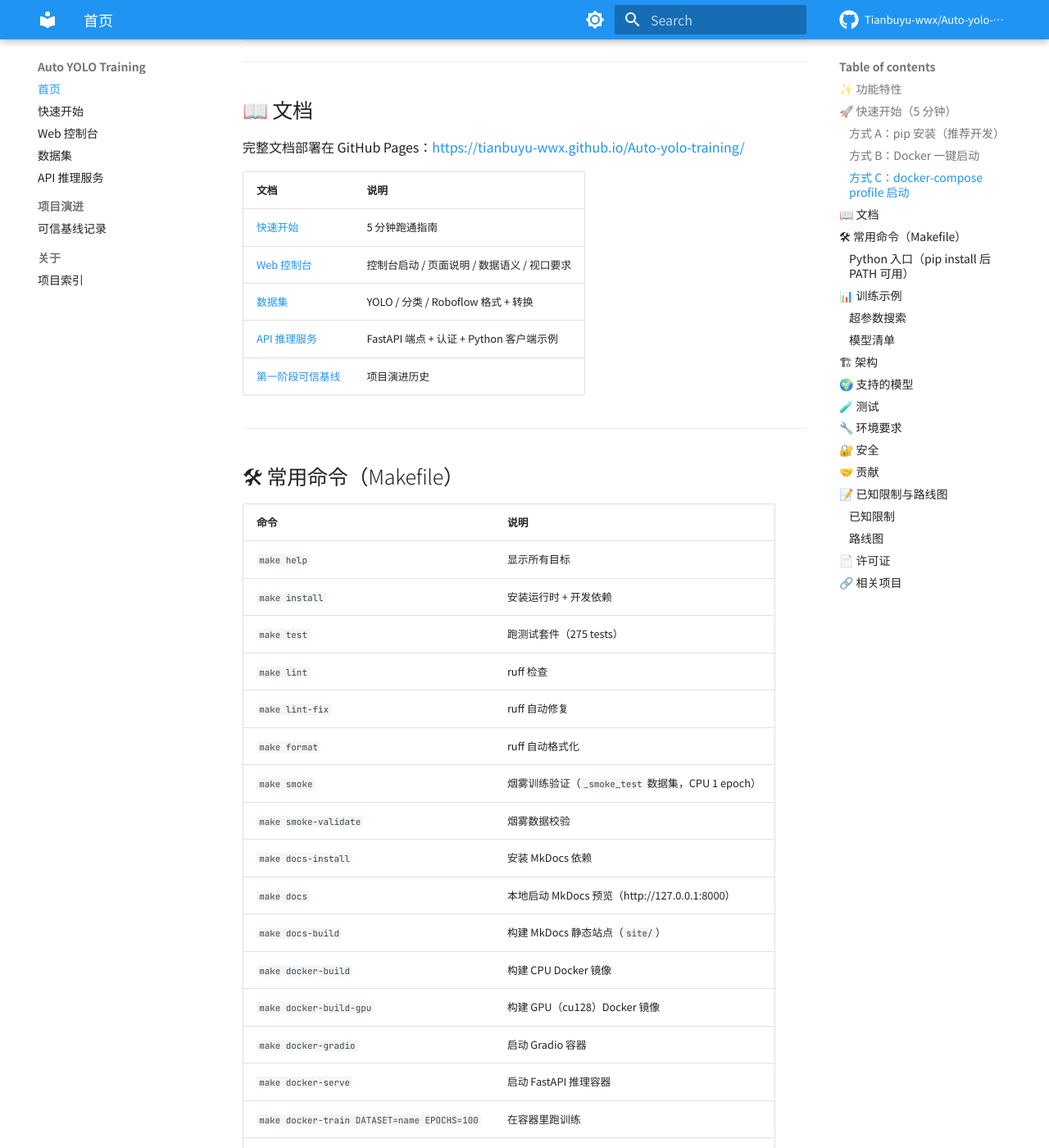
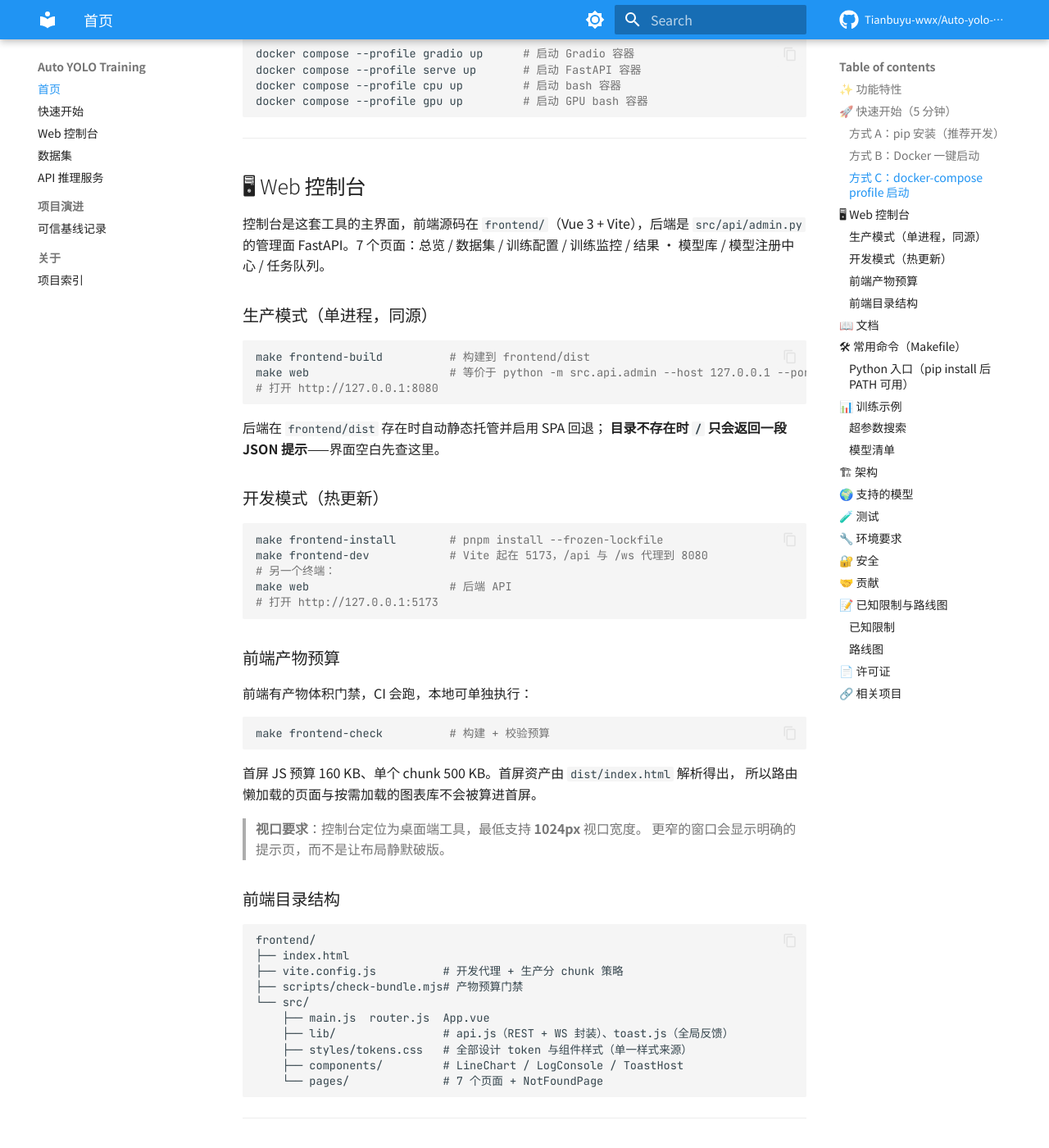
Before and after one commit to Tianbuyu-wwx/Auto-yolo-training, an MkDocs documentation site: the page built from docs/README.md, in a window 1280 px wide and 1400 px high, scrolled down 2147 px. Shown: the whole window at 82% size. Built offline with MkDocs 1.6.1 and Material for MkDocs 9.7.7, drawn with Linux system fonts in a browser that asks for light colours; comment, search, counter and statistics services are not loaded; some of the changed text lies outside the part shown.

Commit message:
docs: align the site home, index and README numbers with reality
The audit found documentation drift, not typos:

- docs/README.md is the MkDocs home page and was a hand-copied Gradio-era
  snapshot: 147 lines behind the root README, missing the whole "Web console"
  chapter, still claiming 275 tests. It is now GENERATED from the root README
  by scripts/sync_docs_readme.py -- link forms differ per surface, so the
  script rewrites them (docs/ links lose the prefix, repo files become
  absolute GitHub URLs, the anchor badge loses its link).
- docs/about.md still described phase C as "planned", said 95+ tests and
  listed a CLI without ayt-web/ayt-models. Rewritten: phases A-G plus phase 0,
  7 pages, current CLI list, current limitations.
- README said 275 in the badge, 300 in the feature table and 6 pages in two
  places; all now carry measured values (348 passed / 1 skipped, 7 pages,
  35 make targets).
- .env.example suggested YOLO_RUNTIME__DEVICE=auto, which Ultralytics rejects
  with "Invalid CUDA 'device=auto' requested" (measured 8.4.x); it now shows
  the empty value plus an explicit warning.

Guards: test/test_docs_consistency.py asserts (a) the site home equals the
generator output, (b) README and about.md test numbers match the number the
suite actually collects, (c) documented page counts match frontend/src/pages.

````diff
--- a/docs/README.md
+++ b/docs/README.md
@@ -1,14 +1,16 @@
+<!-- 本文件由 scripts/sync_docs_readme.py 从仓库根 README.md 生成，请勿手改。
+     改完根 README 后运行：python scripts/sync_docs_readme.py -->
 # Auto YOLO Training
 
 [![Python 3.12](https://img.shields.io/badge/Python-3.12-blue.svg)](https://www.python.org/downloads/)
 [![License: MIT](https://img.shields.io/badge/License-MIT-yellow.svg)](https://github.com/Tianbuyu-wwx/Auto-yolo-training/blob/main/LICENSE)
-![Tests](https://img.shields.io/badge/tests-275%20passed-brightgreen.svg)
+![Tests](https://img.shields.io/badge/tests-348%20passed-brightgreen.svg)
 [![Ruff](https://img.shields.io/badge/lint-ruff-blue.svg)](https://github.com/astral-sh/ruff)
 [![Docker](https://img.shields.io/badge/docker-cpu%20%7C%20cu128-2496ED.svg)](https://github.com/Tianbuyu-wwx/Auto-yolo-training/blob/main/Dockerfile)
 
 通用 YOLO 模型自动训练平台：数据校验、训练、评估、导出、推理一体化。支持 YOLOv5 / YOLOv8 / YOLOv11 / YOLO26 全系列，4 大任务类型（检测 / 分割 / 姿态 / 分类）。
 
-面向需要在受控环境中建立训练基线的开发者与团队。提供命令行、Gradio 界面、FastAPI 推理服务三种入口，并支持 Docker 一键部署。
+面向需要在受控环境中建立训练基线的开发者与团队。提供 **Web 控制台**、命令行、FastAPI 推理服务三种入口，并支持 Docker 一键部署。Web 控制台是主界面（Vue 3 SPA，`frontend/`）；原 Gradio 界面已冻结，仅作历史入口保留。
 
 ---
 
@@ -61,22 +63,25 @@ make smoke
 ```bash
 # CPU 容器
 make docker-build
-docker run -it --rm -p 7860:7860 -p 8000:8000 \
+docker run -it --rm -p 8080:8080 -p 8000:8000 \
     -v $(pwd)/dataset:/as/dataset \
     -v $(pwd)/basemodels:/as/basemodels \
     -v $(pwd)/runs:/as/runs \
     ayt:cpu
 
 # 容器内：
-ayt-gradio --host 0.0.0.0    # Gradio 界面
-ayt-serve  --host 0.0.0.0    # FastAPI 推理服务
+ayt-web    --host 0.0.0.0 --port 8080   # Web 控制台（Vue SPA + 管理面 API）→ http://localhost:8080
+ayt-serve  --host 0.0.0.0               # FastAPI 推理服务
 ayt-train  my_dataset --model yolov8s.pt --epochs 100   # 训练
 
 # GPU 容器（需 NVIDIA Container Toolkit）
 make docker-build-gpu
-docker run --gpus all -it --rm -p 7860:7860 -p 8000:8000 \
+docker run --gpus all -it --rm -p 8080:8080 -p 8000:8000 \
     -v $(pwd)/dataset:/as/dataset ayt:cu128
 ```
+
+> 镜像内已包含构建好的前端产物（构建时由独立的 Node 阶段生成并拷贝到
+> `/as/frontend/dist`），`ayt-web` 启动后直接可用，无需在容器里装 Node。
 
 ### 方式 C：docker-compose profile 启动
 
@@ -89,6 +94,64 @@ docker compose --profile gpu up         # 启动 GPU bash 容器
 
 ---
 
+## 🖥 Web 控制台
+
+控制台是这套工具的主界面，前端源码在 `frontend/`（Vue 3 + Vite），后端是
+`src/api/admin.py` 的管理面 FastAPI。7 个页面：总览 / 数据集 / 训练配置 /
+训练监控 / 结果 · 模型库 / 模型注册中心 / 任务队列。
+
+### 生产模式（单进程，同源）
+
+```bash
+make frontend-build          # 构建到 frontend/dist
+make web                     # 等价于 python -m src.api.admin --host 127.0.0.1 --port 8080
+# 打开 http://127.0.0.1:8080
+```
+
+后端在 `frontend/dist` 存在时自动静态托管并启用 SPA 回退；
+**目录不存在时 `/` 只会返回一段 JSON 提示**——界面空白先查这里。
+
+### 开发模式（热更新）
+
+```bash
+make frontend-install        # pnpm install --frozen-lockfile
+make frontend-dev            # Vite 起在 5173，/api 与 /ws 代理到 8080
+# 另一个终端：
+make web                     # 后端 API
+# 打开 http://127.0.0.1:5173
+```
+
+### 前端产物预算
+
+前端有产物体积门禁，CI 会跑，本地可单独执行：
+
+```bash
+make frontend-check          # 构建 + 校验预算
+```
+
+首屏 JS 预算 160 KB、单个 chunk 500 KB。首屏资产由 `dist/index.html` 解析得出，
+所以路由懒加载的页面与按需加载的图表库不会被算进首屏。
+
+> **视口要求**：控制台定位为桌面端工具，最低支持 **1024px** 视口宽度。
+> 更窄的窗口会显示明确的提示页，而不是让布局静默破版。
+
+### 前端目录结构
+
+```
+frontend/
+├── index.html
+├── vite.config.js          # 开发代理 + 生产分 chunk 策略
+├── scripts/check-bundle.mjs# 产物预算门禁
+└── src/
+    ├── main.js  router.js  App.vue
+    ├── lib/                # api.js（REST + WS 封装）、toast.js（全局反馈）
+    ├── styles/tokens.css   # 全部设计 token 与组件样式（单一样式来源）
+    ├── components/         # LineChart / LogConsole / ToastHost
+    └── pages/              # 7 个页面 + NotFoundPage
+```
+
+---
+
 ## 📖 文档
 
 完整文档部署在 GitHub Pages：<https://tianbuyu-wwx.github.io/Auto-yolo-training/>
@@ -96,7 +159,6 @@ docker compose --profile gpu up         # 启动 GPU bash 容器
 | 文档 | 说明 |
 |---|---|
 | [快速开始](quickstart.md) | 5 分钟跑通指南 |
-| [Web 控制台](console.md) | 控制台启动 / 页面说明 / 数据语义 / 视口要求 |
 | [数据集](datasets.md) | YOLO / 分类 / Roboflow 格式 + 转换 |
 | [API 推理服务](api.md) | FastAPI 端点 + 认证 + Python 客户端示例 |
 | [第一阶段可信基线](第一阶段可信基线实施记录与后续方案.md) | 项目演进历史 |
@@ -109,12 +171,17 @@ docker compose --profile gpu up         # 启动 GPU bash 容器
 |---|---|
 | `make help` | 显示所有目标 |
 | `make install` | 安装运行时 + 开发依赖 |
-| `make test` | 跑测试套件（275 tests） |
+| `make test` | 跑测试套件（348 tests） |
 | `make lint` | ruff 检查 |
 | `make lint-fix` | ruff 自动修复 |
 | `make format` | ruff 自动格式化 |
 | `make smoke` | 烟雾训练验证（`_smoke_test` 数据集，CPU 1 epoch） |
 | `make smoke-validate` | 烟雾数据校验 |
+| `make frontend-install` | 安装前端依赖（pnpm，严格按 lockfile） |
+| `make frontend-dev` | 启动前端开发服务器（http://127.0.0.1:5173） |
+| `make frontend-build` | 构建前端产物到 `frontend/dist` |
+| `make frontend-check` | 构建前端并校验产物预算（CI 同款门禁） |
+| `make web` | 启动控制台（后端 + 已构建的前端，http://127.0.0.1:8080） |
 | `make docs-install` | 安装 MkDocs 依赖 |
 | `make docs` | 本地启动 MkDocs 预览（http://127.0.0.1:8000） |
 | `make docs-build` | 构建 MkDocs 静态站点（`site/`） |
@@ -137,7 +204,8 @@ ayt-eval      # 评估
 ayt-export    # 导出
 ayt-serve     # FastAPI 推理
 ayt-validate  # 数据校验
-ayt-gradio    # Gradio 界面
+ayt-web       # Web 控制台（Vue SPA + 管理面 API，默认 127.0.0.1:8080）
+ayt-gradio    # Gradio 界面（已冻结，仅作历史入口）
 ayt-models    # 预训练模型清单与下载（list / local / download）
 ```
 
@@ -198,9 +266,10 @@ python ayt_models.py download yolov8n.pt
 
 ```
 ┌────────────────────────────────────────────────────────────────────┐
-│                       Entry Points（7 CLI + 1 Gradio + 1 API）       │
+│                 Entry Points（9 CLI，含 ayt-web 控制台）              │
 │  train.py / tune.py / eval.py / export.py / serve.py / validate.py │
-│  gradio_app.py / ayt_models.py                                     │
+│  src/api/admin.py（Web 控制台 + 管理面 API） / gradio_app.py（冻结） │
+│  ayt_models.py                                                     │
 └────────────────────────┬───────────────────────────────────────────┘
                          │
 ┌────────────────────────┴───────────────────────────────────────────┐
@@ -249,7 +318,7 @@ python ayt_models.py download yolov8n.pt
 ## 🧪 测试
 
 ```bash
-# 跑全部 CPU-safe 测试（275 tests）
+# 跑全部 CPU-safe 测试（348 tests）
 make test
 
 # 跑单个文件
@@ -259,7 +328,7 @@ python -m pytest test/test_data_validator.py -v
 make test-cov
 ```
 
-**测试统计**：275 passed, 1 skipped in ~20s（`pytest -m "not gpu and not training"`）。
+**测试统计**：348 passed, 1 skipped in ~20s（`pytest -m "not gpu and not training"`）。
 
 **测试组织**：
 
@@ -273,6 +342,8 @@ make test-cov
 | `test_model_downloader.py` | 模型下载 |
 | `test_run_artifacts.py` | 训练产物解析 |
 | `test_inference_service.py` | FastAPI 推理 |
+| `test_admin_api.py` | 管理面 FastAPI（控制台后端）：数据集 / 训练 / 队列 / 导出端点 |
+| `test_phase3.py` | 阶段 3：任务队列 / AutoBatch / 多 GPU / 代理调参 / 推理 / Gradio 认证 |
 | `test_gradio_services.py` | Gradio 服务层 |
 | `test_training_pipeline.py` | 训练流水线 |
 | `test_fastapi_api.py` | FastAPI 端点 |
@@ -308,6 +379,7 @@ make test-cov
 
 - **不要提交**：`*.env`、`*.pem`、`*.key`、API Key、模型权重
 - **FastAPI 部署**：必须配置 `YOLO_API__API_KEY`，并由反向代理提供 TLS / 限流
+- **Web 控制台**（`ayt-web`，8080）：与推理服务共用同一把 API Key。未配置 key 时**不校验任何请求**（本地开发零摩擦的取舍），此时绑到 `0.0.0.0` 等于把启停训练、上传数据集、下载权重的权限交给同网段所有人 —— 启动日志会显式警告
 - **Webhook 通知**：内置 SSRF 防护（`WebhookNotifier._is_safe_url`），白名单 `oapi.dingtalk.com` / `open.feishu.cn` / `qyapi.weixin.qq.com` / `hooks.slack.com`
 - **pre-commit hook** 自动扫描 `api[_-]?key / secret / token / password` 防止误提交敏感信息
 
@@ -321,6 +393,8 @@ make test-cov
 2. `make lint` 无错误
 3. `make format` 格式化代码
 4. 重要改动写测试
+5. 改了测试数量或页面数，记得同步本文档里的数字并重跑
+   `python scripts/sync_docs_readme.py`（`test/test_docs_consistency.py` 会检查文档是否同步）
 
 ---
 
@@ -328,9 +402,14 @@ make test-cov
 
 ### 已知限制
 
-- 训练任务目前仍在 Web 进程内（Gradio）执行；无独立任务队列、进程隔离、断点恢复、并发训练
+- **控制台为桌面专用**：最低 1024px 视口，不做移动/平板适配（窄屏显示提示页）
+- 控制台侧只有**单密钥认证**（`YOLO_API_KEY` / `ayt-web --api-key`），无多用户 / 权限隔离（`ayt-web` 默认只监听 127.0.0.1）
+- 数据集状态存在两级口径：`is_ready`（扫描级，labels 目录有标注）与
+  `is_trainable`（训练级，存在 `data.yaml`）。两者会不一致——例如有完整标注但
+  缺 `data.yaml` 的数据集会显示为「缺 data.yaml」且无法选入训练
+- `issues` 告警（如「val 集中 75/75 张图像缺少对应标注」）目前只做展示，
+  尚未在提交训练前强制拦截
 - FastAPI 端点全部同步（Ultralytics `model.predict` 是同步的）
-- Gradio 侧尚未形成公网部署的多用户认证 / 权限隔离
 - 训练产物 + 数据集版本化未集成（DVC 计划在阶段 C 后）
 
 ### 路线图
````
Also changed, not shown: other parts of docs/README.md (+2 -2 lines), README.md (+11 -9 lines), docs/about.md (+29 -20 lines), docs/console.md (+2 -2 lines), 3 other files.
